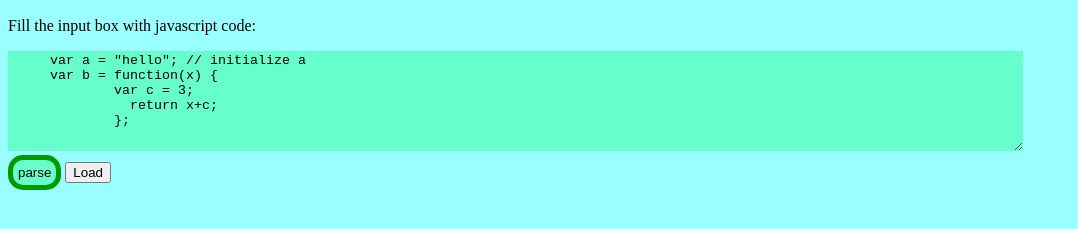
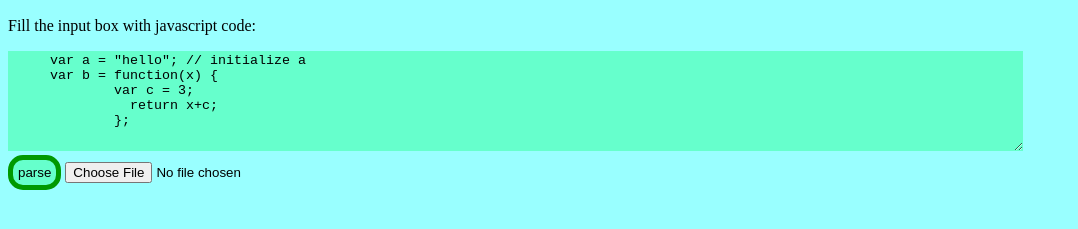
Before and after one commit to alu0100204148/AnalizadorLexico, a plain HTML site: page index.html in a window 1280 px wide. Shown: the part 157-386 px from the top of the page, without its empty margins (0-1078 px from the left). Drawn offline with nearby package versions, Linux system fonts and the light colour scheme.

Commit message:
Update index.html

```diff
--- a/index.html
+++ b/index.html
@@ -31,7 +31,7 @@
   </textarea>
   <br>
   <input id="PARSE" value=parse type=button class="mylink">
-  <input id="Load" value=Load type=button class="load">
+  <input type="file" id="fileinput" />
   <pre id=OUTPUT></pre>
 </body>
 </html>
```
